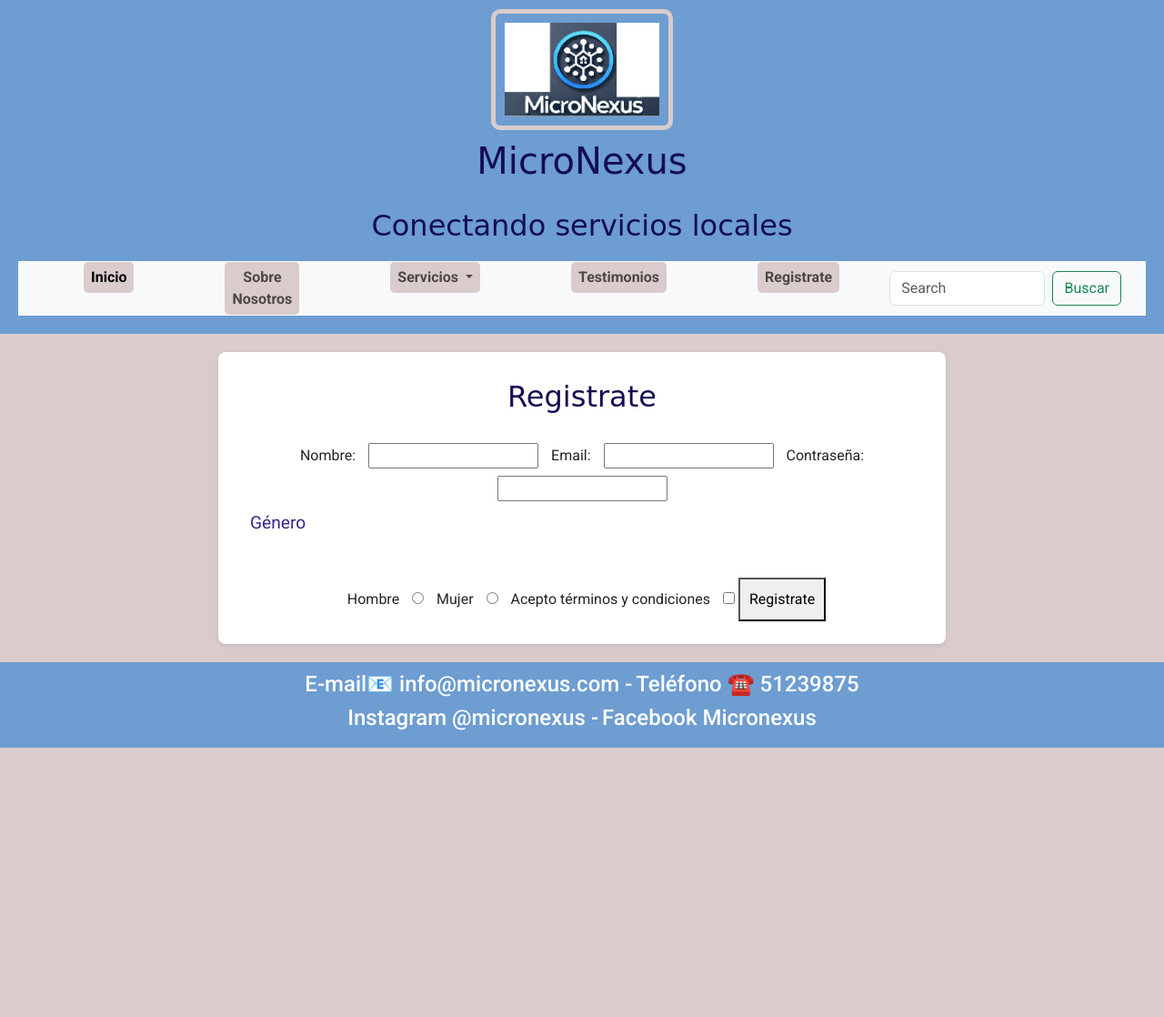
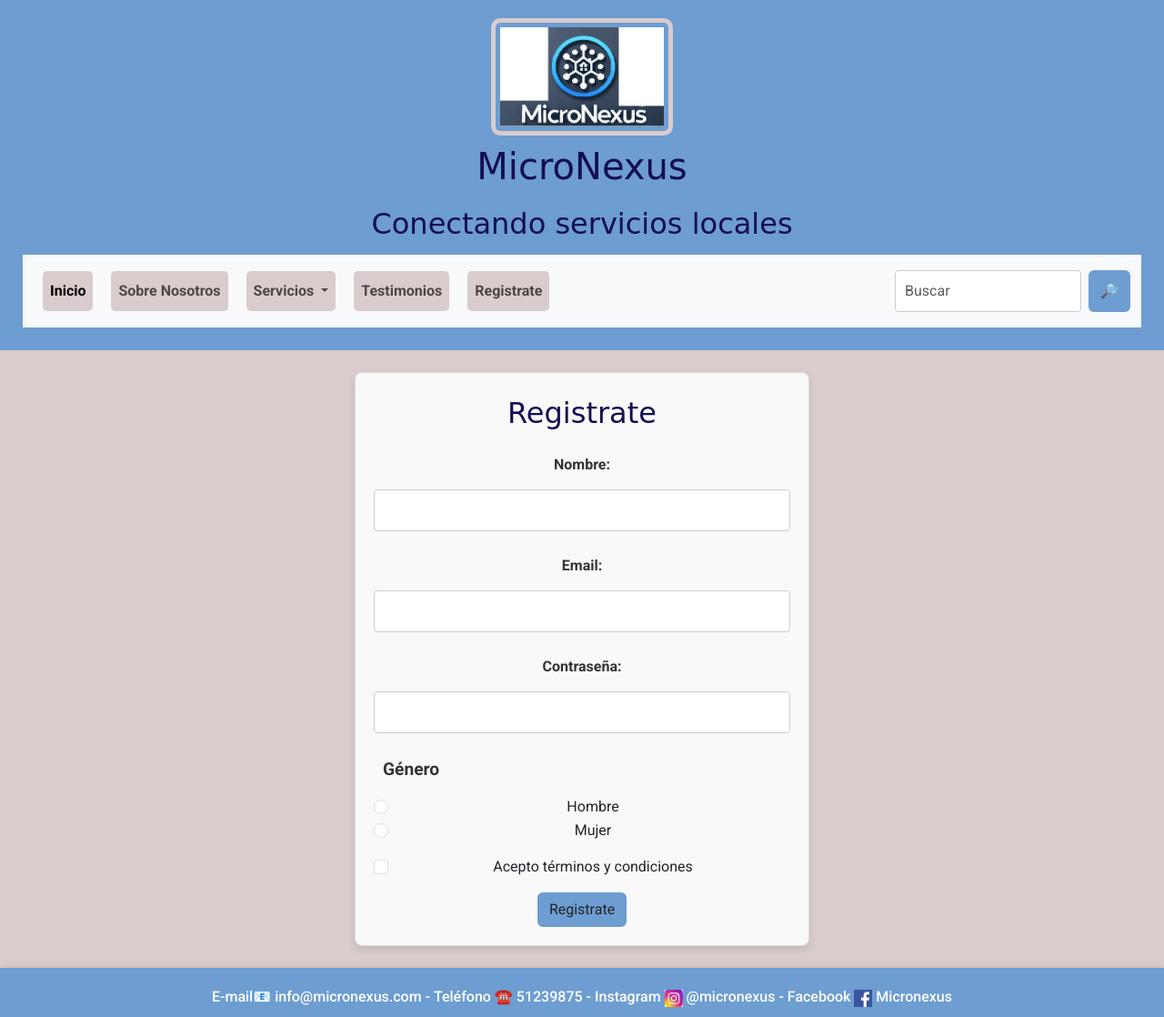
Before and after one commit to caromatz/PreEntrega2-Matzkin, a plain HTML site: page pages/registro.html in a window 1280 px wide. Shown: the top 1118 px of the page at 91% size. Before the commit the page ends 822 px from the top, so only its background shows below. Drawn offline with nearby package versions, Linux system fonts and the light colour scheme; a web font is replaced by a local one.

Commit message:
version mejorada

```diff
--- a/css/style.css
+++ b/css/style.css
@@ -1,67 +1,54 @@
-/*reseteo de código*/
+/* Reseteo de código */
 * {
     margin: 0;
     padding: 0;
-
+    box-sizing: border-box;
 }
 
 header {
     background-color: #6d9dd1;
-    color: #fff;
-    margin: 0px;
-    padding: 10px;
-
-}
-
-.logo {
-    text-align: center;
-    border: #dacccc solid 5px;
-    border-radius: 10px;
-    padding: 10px;
-    inline-size: 200px;
-
+    padding: 15px;
 }
 
 .divlogo {
     text-align: center;
 }
 
+.logo {
+    border: #dacccc solid 5px;
+    border-radius: 10px;
+    padding: 5px;
+    margin: 5px auto;
+    inline-size: 200px;
+}
+
 .navbar {
-    height: 60px;
+    display: flex;
+    z-index: 1050;
     margin: 10px;
-    padding: 10px;
+    justify-content: space-between;
+    align-items: center;
 }
 
 .navbar a {
     text-decoration: none;
-    margin: 10px;
+    margin: 10px 10px;
     text-align: center;
     font-weight: bold;
-    margin:10px 20px;
     border-radius: 5px;
-    padding: 5px;
+    padding: 10px;
     background-color: #dacccc;
-
 }
 
 .navbar a:hover {
-    color: #074383;
+    background-color: #dd86c6;
+    color: white;
 }
 
-nav ul li {
-    display: inline-block;
-    margin: 10px;
-    padding: 20px;
-
+body {
+    background-color: #dacccc;
+    font-family: "Roboto", sans-serif;
 }
-
-
-body {
-       background-color: #dacccc;
-    font-family: "Roboto", sans-serif;
-
-}
-
 
 main {
     padding: 20px;
@@ -70,22 +57,14 @@
     margin: 20px auto;
     max-width: 800px;
     border-radius: 8px;
-    box-shadow: 0 2px 5px rgba(0, 0, 0, 0.1);
-
+    box-shadow: 0 4px 10px rgba(0, 0, 0, 0.3);
 }
 
-
-h1 {
-    text-align: center;
-    padding: 10px;
-    color: rgb(20, 14, 83);
-    font-family: "Salsa", cursive;
-
-}
-
+h1,
 h2 {
     text-align: center;
-    padding: 10px;
+    padding: 5px;
+    margin-bottom: 10px;
     color: rgb(20, 14, 83);
     font-family: "Salsa", cursive;
 }
@@ -96,30 +75,27 @@
     font-size: 1.2rem;
     color: rgb(51, 40, 137);
     text-align: justify;
-
 }
 
-
-
 footer {
-    padding: 10px;
+    margin: 15px auto;
+    padding: 20px;
     background-color: #6d9dd1;
     color: white;
     text-align: center;
-
+    box-shadow: 0 4px 10px rgba(0, 0, 0, 0.3);
 }
 
 h4 {
     display: inline-block;
+    font-size: 1rem;
 }
 
 .containerservicios {
     display: grid;
     grid-template-columns: 1fr 1fr 1fr;
-    grid-template-rows: 0.2fr 1fr 0.2fr 1fr 0.2fr 1fr;
     gap: 10px;
     text-align: center;
-
 }
 
 .servicio-item {
@@ -135,24 +111,113 @@
     border: #6d9dd1 solid 5px;
     padding: 5px;
     margin: 10px;
-    margin-bottom: 0px;
-
 }
 
-.footerimg {}
-
-form {
-    text-align: center;
-    padding: 5px;
-
+.containerform {
+    max-width: 500px;
+    margin: auto;
+    padding: 20px;
+    border: 1px solid #ddd;
+    border-radius: 8px;
+    box-shadow: 0px 4px 8px rgba(0, 0, 0, 0.1);
+    background-color: #f9f9f9;
 }
 
-label {
-    text-align: center;
+.form-label {
+    display: block;
+    font-weight: bold;
+    color: #333;
+    margin-bottom: 5px;
     padding: 10px;
 }
 
-.registrarse {
+.form-control {
+    width: 100%;
     padding: 10px;
-    margin-top: 20px;
+    border: 1px solid #ccc;
+    border-radius: 4px;
+    font-size: 16px;
+    background-color: #fff;
 }
+
+.form-control:focus {
+    border-color: #007bff;
+    outline: none;
+}
+
+.btn {
+    background-color: #6d9dd1;
+}
+
+
+/* Media Query hasta 768px */
+@media screen and (max-width: 768px) {
+    .navbar {
+        flex-direction: column;
+        align-items: flex-start;
+    }
+
+    .navbar a {
+        margin: 5px 0;
+        width: 100%;
+        text-align: left;
+
+    }
+
+    .logo {
+        inline-size: 150px;
+    }
+
+    .containerservicios {
+        grid-template-columns: 1fr 1fr;
+    }
+
+    h1,
+    h2 {
+        font-size: 1.6rem;
+    }
+
+    p {
+        font-size: 1rem;
+    }
+
+    footer h4 {
+        font-size: 0.9rem;
+    }
+}
+
+
+/* Media Query hasta 480px */
+@media screen and (max-width: 480px) {
+    .navbar {
+        flex-direction: column;
+        align-items: flex-start;
+    }
+
+    .navbar a {
+        margin: 5px 0;
+        width: 100%;
+        text-align: left;
+    }
+
+    .logo {
+        inline-size: 100px;
+    }
+
+    .containerservicios {
+        grid-template-columns: 1fr;
+    }
+
+    h1,
+    h2 {
+        font-size: 1.3rem;
+    }
+
+    p {
+        font-size: 0.8rem;
+    }
+
+    footer h4 {
+        font-size: 0.7rem;
+    }
+}
--- a/pages/registro.html
+++ b/pages/registro.html
@@ -4,16 +4,16 @@
 <head>
     <meta charset="UTF-8">
     <meta name="viewport" content="width=device-width, initial-scale=1.0">
+    <!-- Conecto con Bootstrap -->
     <link href="https://cdn.jsdelivr.net/npm/bootstrap@5.3.3/dist/css/bootstrap.min.css" rel="stylesheet"
         integrity="sha384-QWTKZyjpPEjISv5WaRU9OFeRpok6YctnYmDr5pNlyT2bRjXh0JMhjY6hW+ALEwIH" crossorigin="anonymous">
+    <!-- Conecto con el estilo -->
     <link rel="stylesheet" href="../css/style.css">
+    <!-- Conecto con la font -->
     <link rel="preconnect" href="https://fonts.googleapis.com">
     <link rel="preconnect" href="https://fonts.gstatic.com" crossorigin>
     <link href="https://fonts.googleapis.com/css2?family=Salsa&display=swap" rel="stylesheet">
-    <link rel="preconnect" href="https://fonts.googleapis.com">
-    <link rel="preconnect" href="https://fonts.gstatic.com" crossorigin>
-    <link
-        href="https://fonts.googleapis.com/css2?family=Roboto:ital,wght@0,100;0,300;0,400;0,500;0,700;0,900;1,100;1,300;1,400;1,500;1,700;1,900&family=Salsa&display=swap"
+    <link href="https://fonts.googleapis.com/css2?family=Roboto:wght@100;400;500;700&family=Salsa&display=swap"
         rel="stylesheet">
     <title>Micronexus - Registro</title>
 </head>
@@ -25,8 +25,8 @@
         </div>
         <h1>MicroNexus</h1>
         <h2>Conectando servicios locales</h2>
-
-        <nav class="navbar navbar-expand-lg bg-body-tertiary">
+        <!-- Barra de navegación de Bootstrap -->
+        <nav class="navbar navbar-expand-md bg-body-tertiary">
             <div class="container-fluid">
                 <button class="navbar-toggler" type="button" data-bs-toggle="collapse"
                     data-bs-target="#navbarSupportedContent" aria-controls="navbarSupportedContent"
@@ -51,39 +51,39 @@
                                 <li>
                                     <hr class="dropdown-divider">
                                 </li>
-                                <li><a class="dropdown-item" href="#">Limpieza</a></li>
+                                <li><a class="dropdown-item" href="./servicios.html">Limpieza</a></li>
                                 <li>
                                     <hr class="dropdown-divider">
                                 </li>
-                                <li><a class="dropdown-item" href="#">Jardinería</a></li>
+                                <li><a class="dropdown-item" href="./servicios.html">Jardinería</a></li>
                                 <li>
                                     <hr class="dropdown-divider">
                                 </li>
-                                <li><a class="dropdown-item" href="#">Reparaciones</a></li>
+                                <li><a class="dropdown-item" href="./servicios.html">Reparaciones</a></li>
                                 <li>
                                     <hr class="dropdown-divider">
                                 </li>
-                                <li><a class="dropdown-item" href="#">Transporte</a></li>
+                                <li><a class="dropdown-item" href="./servicios.html">Transporte</a></li>
                                 <li>
                                     <hr class="dropdown-divider">
                                 </li>
-                                <li><a class="dropdown-item" href="#">Eventos</a></li>
+                                <li><a class="dropdown-item" href="./servicios.html">Eventos</a></li>
                                 <li>
                                     <hr class="dropdown-divider">
                                 </li>
-                                <li><a class="dropdown-item" href="#">Mascotas</a></li>
+                                <li><a class="dropdown-item" href="./servicios.html">Mascotas</a></li>
                                 <li>
                                     <hr class="dropdown-divider">
                                 </li>
-                                <li><a class="dropdown-item" href="#">Fitness</a></li>
+                                <li><a class="dropdown-item" href="./servicios.html">Fitness</a></li>
                                 <li>
                                     <hr class="dropdown-divider">
                                 </li>
-                                <li><a class="dropdown-item" href="#">Mantenimiento</a></li>
+                                <li><a class="dropdown-item" href="./servicios.html">Mantenimiento</a></li>
                                 <li>
                                     <hr class="dropdown-divider">
                                 </li>
-                                <li><a class="dropdown-item" href="#">Estilismo</a></li>
+                                <li><a class="dropdown-item" href="./servicios.html">Estilismo</a></li>
                             </ul>
                         </li>
                         <li class="nav-item">
@@ -94,46 +94,62 @@
                         </li>
                     </ul>
                     <form class="d-flex" role="search">
-                        <input class="form-control me-2" type="search" placeholder="Search" aria-label="Search">
-                        <button class="btn btn-outline-success" type="submit">Buscar</button>
+                        <input class="form-control me-2" type="search" placeholder="Buscar" aria-label="Buscar">
+                        <button class="btn" type="submit">🔎</button>
                     </form>
                 </div>
             </div>
         </nav>
+    </header>
 
-    </header>
-    <main>
+    <main class="containerform my-4">
         <h2>Registrate</h2>
+
         <form>
-            <label for="nombre">Nombre:</label>
-            <input type="text" id="nombre" name="nombre" required>
-            <label for="email">Email:</label>
-            <input type="email" id="email" name="email" required>
-            <label for="contraseña">Contraseña:</label>
-            <input type="password" id="contraseña" name="contraseña" required>
-            <p>Género</p>
-            <label for="hombre">Hombre</label>
-            <input type="radio" id="hombre" name="genero" value="hombre" required>
-            <label for="mujer">Mujer</label>
-            <input type="radio" id="mujer" name="genero" value="mujer" required>
-            <label for="terminos">Acepto términos y condiciones</label>
-            <input type="checkbox" name="terminos" id="terminos">
-            <button class="registrarse" type="submit">Registrate</button>
+            <div class="mb-3">
+                <label for="nombre" class="form-label">Nombre:</label>
+                <input type="text" id="nombre" name="nombre" class="form-control" required>
+            </div>
+            <div class="mb-3">
+                <label for="email" class="form-label">Email:</label>
+                <input type="email" id="email" name="email" class="form-control" required>
+            </div>
+            <div class="mb-3">
+                <label for="contraseña" class="form-label">Contraseña:</label>
+                <input type="password" id="contraseña" name="contraseña" class="form-control" required>
+            </div>
+            <div class="mb-3">
+                <p class="form-label">Género</p>
+                <div class="form-check">
+                    <input type="radio" id="hombre" name="genero" value="hombre" class="form-check-input" required>
+                    <label for="hombre" class="form-check-label">Hombre</label>
+                </div>
+                <div class="form-check">
+                    <input type="radio" id="mujer" name="genero" value="mujer" class="form-check-input" required>
+                    <label for="mujer" class="form-check-label">Mujer</label>
+                </div>
+            </div>
+            <div class="mb-3 form-check">
+                <input type="checkbox" id="terminos" name="terminos" class="form-check-input" required>
+                <label for="terminos" class="form-check-label">Acepto términos y condiciones</label>
+            </div>
+            <button type="submit" class="btn">Registrate</button>
         </form>
     </main>
+
     <footer>
-        <h4>E-mail📧 info@micronexus.com -</h4>
-        <h4>Teléfono ☎️ 51239875</h4>
-        <br>
-        <h4>Instagram @micronexus -</h4>
-        <h4>Facebook Micronexus</h4>
+        <div class="contact-info">
+            <h4>E-mail📧 info@micronexus.com -</h4>
+            <h4>Teléfono ☎️ 51239875 -</h4>
+            <h4>Instagram <img src="../images/instagram.jpg" alt="logo instagram"> @micronexus -</h4>
+            <h4>Facebook <img src="../images/facebook.png" alt="logo facebook"> Micronexus</h4>
+        </div>
     </footer>
 
+    <!-- Conecto con Bootstrap -->
     <script src="https://cdn.jsdelivr.net/npm/bootstrap@5.3.3/dist/js/bootstrap.bundle.min.js"
         integrity="sha384-YvpcrYf0tY3lHB60NNkmXc5s9fDVZLESaAA55NDzOxhy9GkcIdslK1eN7N6jIeHz"
         crossorigin="anonymous"></script>
-
-
 </body>
 
 </html>
```
Also changed, not shown: index.html (+31 -29 lines), pages/servicios.html (+31 -52 lines), pages/sobre.html (+25 -19 lines), pages/testimonios.html (+41 -27 lines), images/facebook.png (added), images/instagram.jpg (added).
